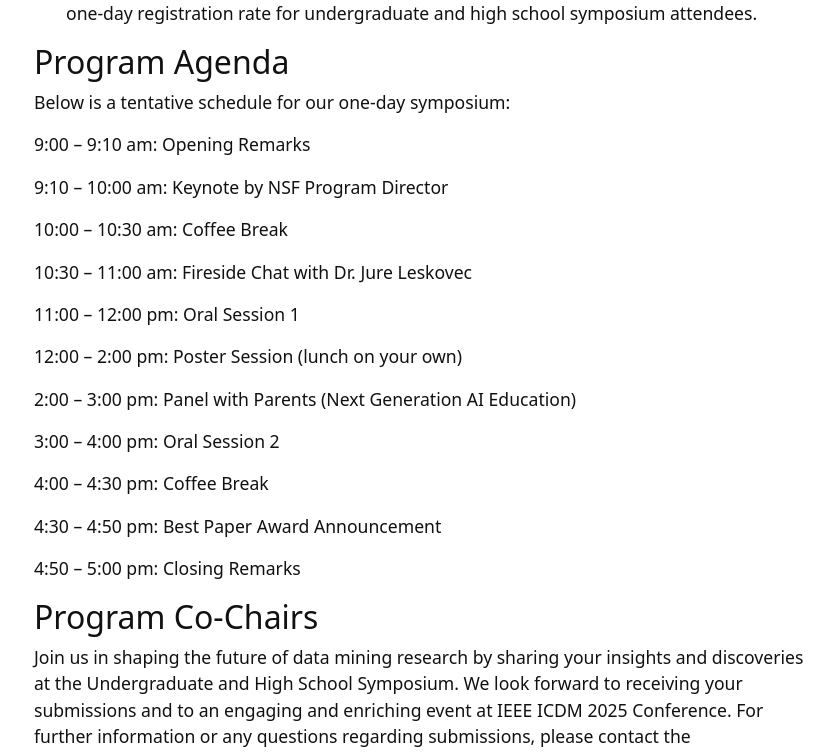
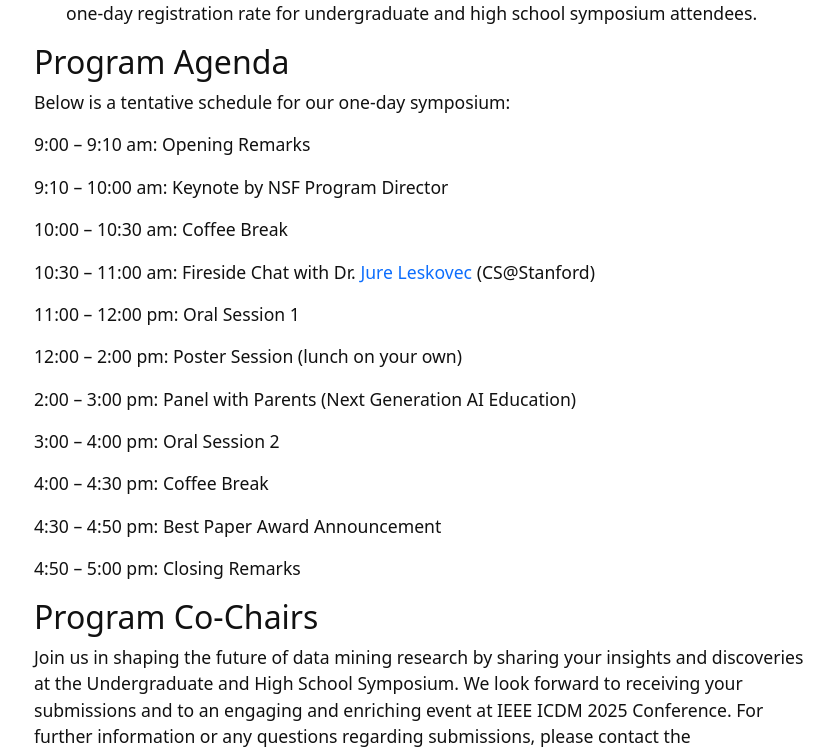
Before and after one commit to xuanwang91/2025-ICDM-UGHS, a Jekyll site: the page built from index.md, in a window 1280 px wide and 900 px high, scrolled down 2249 px, cut to the strip 0-752 px from the top of the window. Shown: the whole strip, without its empty margins (218-1052 px from the left). Built offline with Jekyll 4.4.1, drawn with Linux system fonts in a browser that asks for light colours.

Commit message:
Update index.md

```diff
--- a/index.md
+++ b/index.md
@@ -138,7 +138,7 @@ Below is a tentative schedule for our one-day symposium:
 
 10:00 – 10:30 am: Coffee Break
 
-10:30 – 11:00 am: Fireside Chat with Dr. Jure Leskovec
+10:30 – 11:00 am: Fireside Chat with Dr. [Jure Leskovec](https://cs.stanford.edu/people/jure/) (CS@Stanford)
 
 11:00 – 12:00 pm: Oral Session 1
 
```
